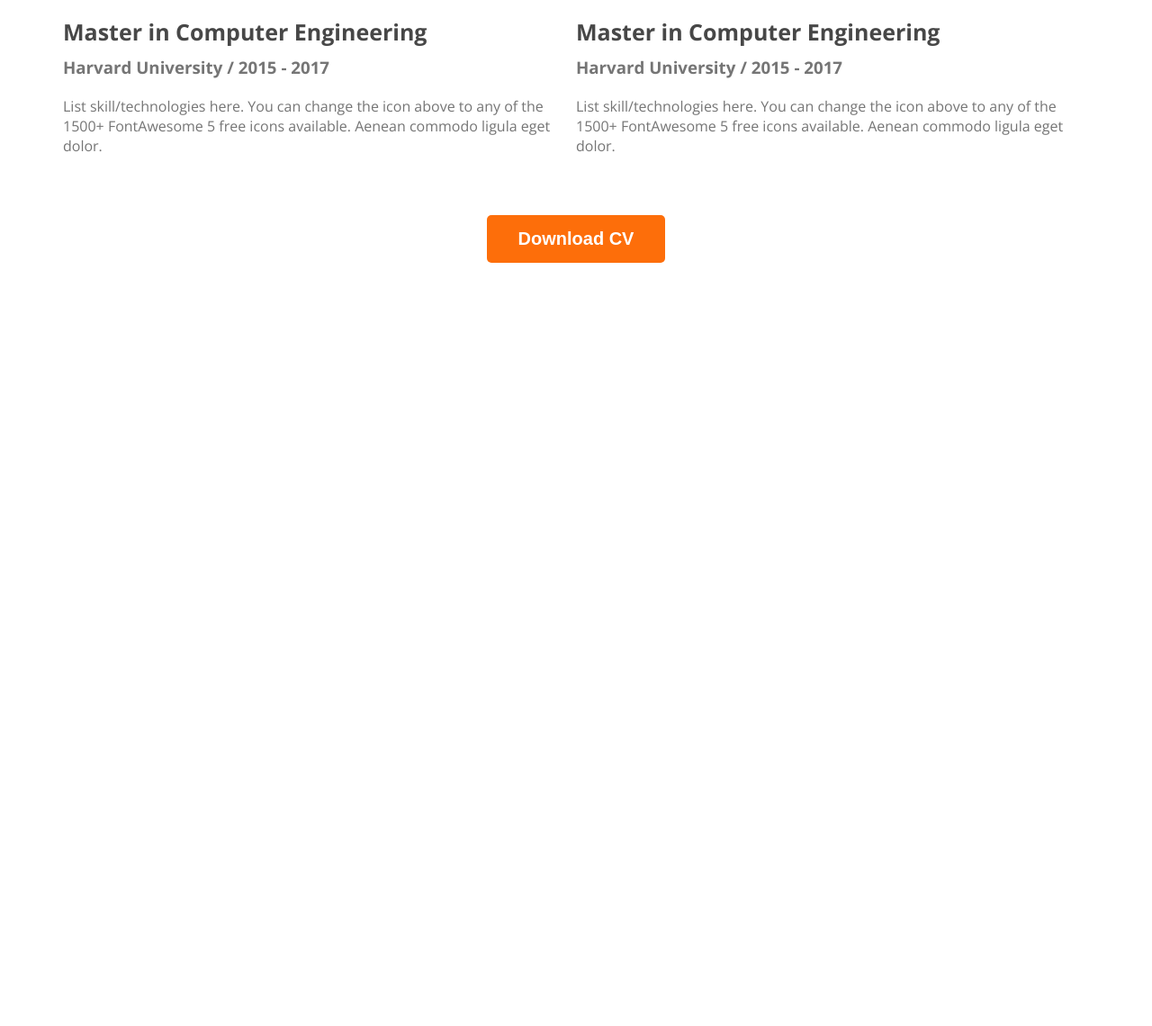
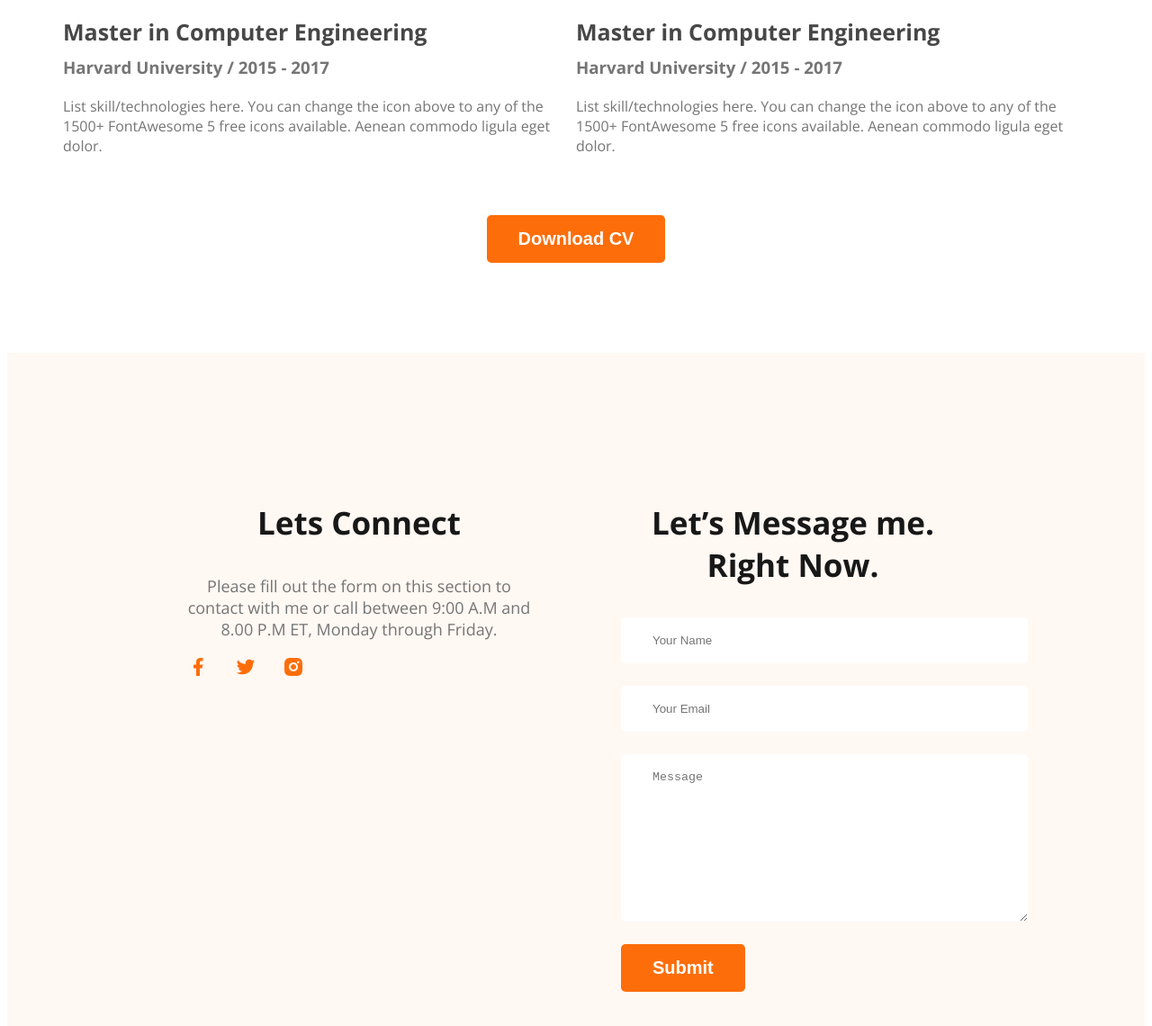
Before and after one commit to AMO-35/webdeveloper-portfolio, a plain HTML site: page index.html in a window 1280 px wide. Shown: the part 2902-4042 px from the top of the page at 90% size. Before the commit the page ends 3202 px from the top, so only its background shows below. Drawn offline with nearby package versions, Linux system fonts and the light colour scheme.

Commit message:
added footer

```diff
--- a/index.html
+++ b/index.html
@@ -153,12 +153,32 @@
         </div>
       </div>
       <div class="download-cv">
-        <button class="btn-primary">Download CV</button>
+        <button class="btn-primary"><i class="fa-solid fa-download"></i> Download CV</button>
       </div>
     </section>
   </main>
   <footer>
-
+    <div class="footer-column">
+      <h3 class="section-title">Lets Connect</h3>
+      <p class="section-description">
+        Please fill out the form on this section to contact with me or call between 9:00 A.M and 8.00 P.M ET, Monday
+        through Friday.
+      </p>
+      <div class="social-links">
+        <a href=""><img src="images/icons/facebook.png" alt=""></a>
+        <a href=""><img src="images/icons/twitter.png" alt=""></a>
+        <a href=""><img src="images/icons/insta.png" alt=""></a>
+      </div>
+    </div>
+    <div class="footer-column">
+      <h3 class="section-title">Let’s Message me. Right Now.</h3>
+      <form class="contact" action="">
+        <input type="text" placeholder="Your Name">
+        <input type="email" name="" placeholder="Your Email" id="">
+        <textarea name="" placeholder="Message" id="" cols="30" rows="10"></textarea>
+        <input class="btn-primary" type="submit" value="Submit">
+      </form>
+    </div>
   </footer>
 </body>
 
--- a/styles/portfolio.css
+++ b/styles/portfolio.css
@@ -182,3 +182,33 @@ main section {
     text-align: center;
     margin-top: 50px;
 }
+
+
+/* footer style */
+footer {
+    display: flex;
+    gap: 100px;
+    background: #FFF8F3;
+    margin-top: 100px;
+    padding: 130px 200px;
+}
+
+.footer-column {
+    width: 50%;
+}
+
+.social-links a{
+    margin-right: 25px;
+}
+
+.contact input[type="text"], .contact input[type="email"],
+textarea {
+    display: block;
+    margin-bottom: 25px;
+    padding: 18px 35px;
+    color: #757575;
+    border-radius: 5px;
+    background: #FFF;
+    border: 0;
+    width: 100%;
+}
```
